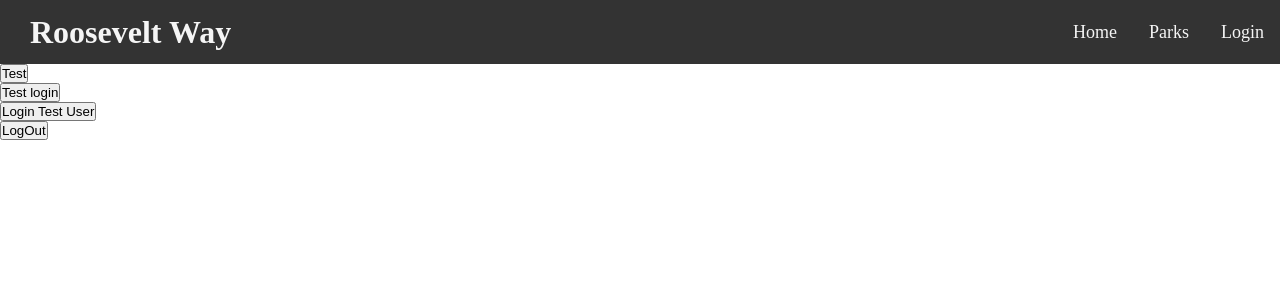
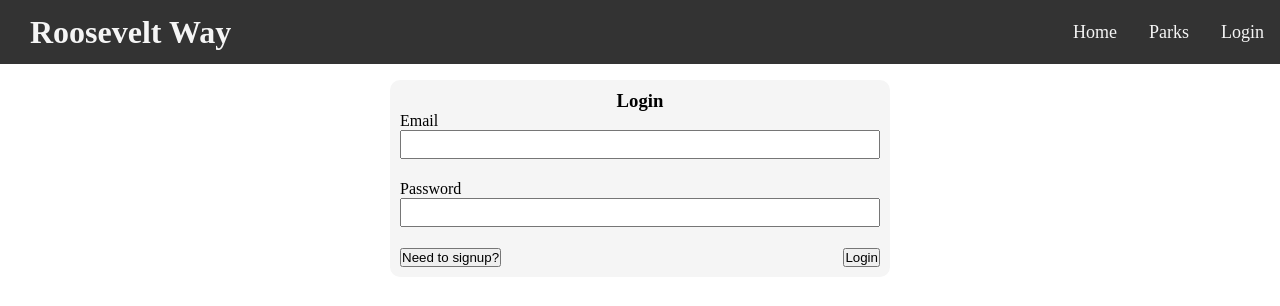
Before and after one commit to Mvcampbell3/parks-and-rec, an Angular app in the folder client/: page /login in a window 1280 px wide. Shown: the top 306 px of the page. Built offline with nearby package versions, Linux system fonts and the light colour scheme; a web font is replaced by a local one.

Commit message:
added basic login form for login page

```diff
--- a/client/src/app/app.component.html
+++ b/client/src/app/app.component.html
@@ -17,9 +17,4 @@
 
 </header>
 
-<button (click)='showUser()'>Test</button>
-
-
-
-
 <router-outlet></router-outlet>
--- a/client/src/app/app.component.ts
+++ b/client/src/app/app.component.ts
@@ -10,15 +10,15 @@ import { User } from './models/user';
 })
 
 export class AppComponent implements OnInit {
-  title = 'client';
 
   user: User;
+  userSubscription;
 
   constructor(public userService: UserService, private http: HttpService) { }
 
   ngOnInit() {
     this.userService.checkAuth()
-    this.userService.user.subscribe(
+    this.userSubscription = this.userService.user.subscribe(
       (data: User) => {
         this.user = data;
       }
--- a/client/src/app/app.module.ts
+++ b/client/src/app/app.module.ts
@@ -1,4 +1,5 @@
 import { BrowserModule } from '@angular/platform-browser';
+import { FormsModule } from '@angular/forms'
 import { NgModule } from '@angular/core';
 
 import { AppRoutingModule } from './app-routing.module';
@@ -16,7 +17,8 @@ import { LoginComponent } from './login/login.component';
   imports: [
     BrowserModule,
     AppRoutingModule,
-    HttpClientModule
+    HttpClientModule,
+    FormsModule
   ],
   providers: [],
   bootstrap: [AppComponent]
--- a/client/src/app/login/login.component.html
+++ b/client/src/app/login/login.component.html
@@ -1,5 +1,37 @@
 <div class="container">
-  <button (click)='showUser()'>Test login</button>
+  <!-- <button (click)='showUser()'>Test login</button>
   <button (click)='testUserLogin()'>Login Test User</button>
-  <button (click)='logOutUser()'>LogOut</button>
+  <button (click)='logOutUser()'>LogOut</button> -->
+
+
+  <div class="login-box">
+    <h3 class="text-center">{{showSignup ? 'Signup': 'Login'}}</h3>
+
+    <div class="input-group sliders slide-down" *ngIf='showSignup'>
+      <label for="email">First Name</label><br>
+      <input type="text" name="name" [(ngModel)]='firstname'>
+    </div>
+
+    <div class="input-group sliders slide-down" *ngIf='showSignup'>
+      <label for="email">Last Name</label><br>
+      <input type="text" name="name" [(ngModel)]='lastname'>
+    </div>
+
+    <div class="input-group">
+      <label for="email">Email</label><br>
+      <input type="text" name="email" [(ngModel)]='email'>
+    </div>
+
+    <div class="input-group">
+      <label for="password">Password</label><br>
+      <input type="password" name="password" [(ngModel)]='password'>
+    </div>
+
+    <div class="login-buttons">
+      <button class="linkBtn switchLoginBtn"
+        (click)='switchSignup()'>{{showSignup ? 'Already a member?':'Need to signup?'}}</button>
+      <button class="btn subBtn loginBtn" (click)='loginButtonHandle()'>Login</button>
+
+    </div>
+  </div>
 </div>
--- a/client/src/app/login/login.component.scss
+++ b/client/src/app/login/login.component.scss
@@ -1,3 +1,53 @@
 button{
   display: block;
 }
+
+.login-box{
+  width: 500px;
+  margin: 1em auto;
+  background-color: whitesmoke;
+  transition: all .2s;
+  padding: 10px;
+  border-radius: 10px;
+
+  .login-buttons{
+    display: flex;
+    justify-content: space-between;
+    width: 100%;
+  }
+}
+
+.input-group{
+  height: 68px;
+
+  input{
+    padding: 5px;
+    width: 100%;
+  }
+}
+
+.slide-down{
+  animation-name: slideDown;
+  animation-duration:.3s;
+  animation-fill-mode: forwards;
+  animation-timing-function: linear;
+  overflow: hidden;
+}
+
+@keyframes slideDown{
+  0% {height: 0px}
+  100% {height: 68px}
+}
+
+.slide-up{
+  animation-name: slideUp;
+  animation-duration:.3s;
+  animation-fill-mode: forwards;
+  animation-timing-function: linear;
+  overflow: hidden;
+}
+
+@keyframes slideUp{
+  0% {height: 68px}
+  100% {height: 0px}
+}
--- a/client/src/app/login/login.component.ts
+++ b/client/src/app/login/login.component.ts
@@ -12,15 +12,19 @@ export class LoginComponent implements OnInit {
 
   email: string;
   password: string;
+  firstname: string;
+  lastname: string;
 
   user: User;
   userSubscription;
+
+  showSignup: boolean = false;
 
   constructor(private http: HttpService, public userService: UserService) { }
 
   ngOnInit() {
     this.userSubscription = this.userService.user.subscribe(
-      (data:any) => {
+      (data: any) => {
         this.user = data;
       }
     )
@@ -63,4 +67,35 @@ export class LoginComponent implements OnInit {
   logOutUser() {
     this.userService.logOutUser();
   }
+
+  loginButtonHandle() {
+    console.log(this.email);
+    console.log(this.password);
+    if (this.email && this.password) {
+      return this.loginUser(this.email, this.password)
+    }
+    return console.log('missing email or password')
+  }
+
+  switchSignup() {
+    const sliders = [].slice.call(document.querySelectorAll('.sliders'));
+
+    switch (this.showSignup) {
+      case false:
+        console.log('this is false');
+        this.showSignup = true;
+        sliders.forEach(slider => slider.classList = 'input-group slider slide-down')
+        break;
+      case true:
+        console.log('this is true');
+        sliders.forEach(slider => slider.classList = 'input-group slider slide-up');
+        setTimeout(() => {
+          this.showSignup = false;
+          console.log('timeout ran')
+        }, 300)
+        break;
+      default:
+        console.log('switch login box not working as expected')
+    }
+  }
 }
--- a/client/src/index.html
+++ b/client/src/index.html
@@ -2,7 +2,7 @@
 <html lang="en">
 <head>
   <meta charset="utf-8">
-  <title>Client</title>
+  <title>Roosevelt Way</title>
   <base href="/">
   <meta name="viewport" content="width=device-width, initial-scale=1">
   <link rel="icon" type="image/x-icon" href="favicon.ico">
--- a/client/src/styles.scss
+++ b/client/src/styles.scss
@@ -12,3 +12,7 @@ ul{
 a{
   text-decoration: none;
 }
+
+.text-center{
+  text-align: center;
+}
```
